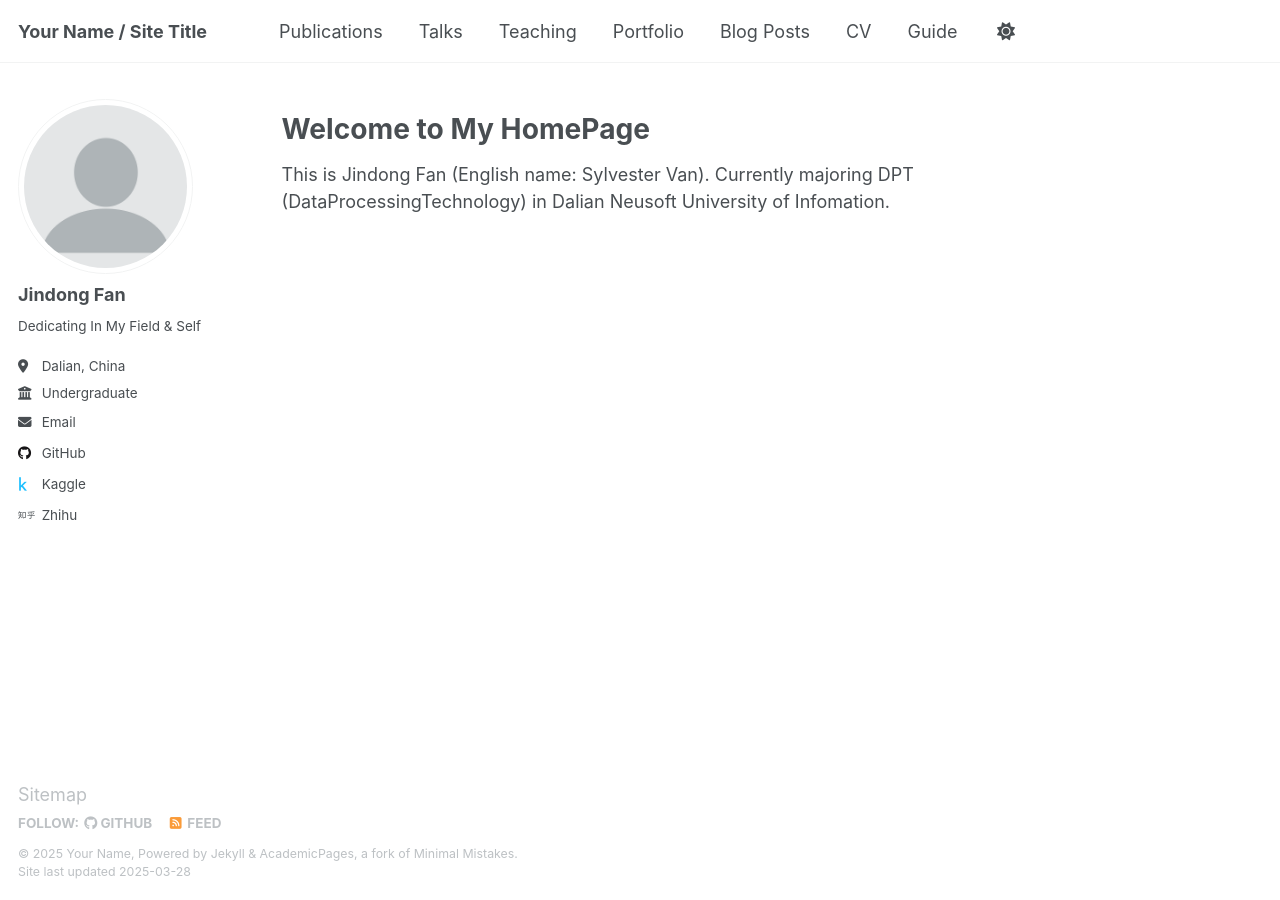
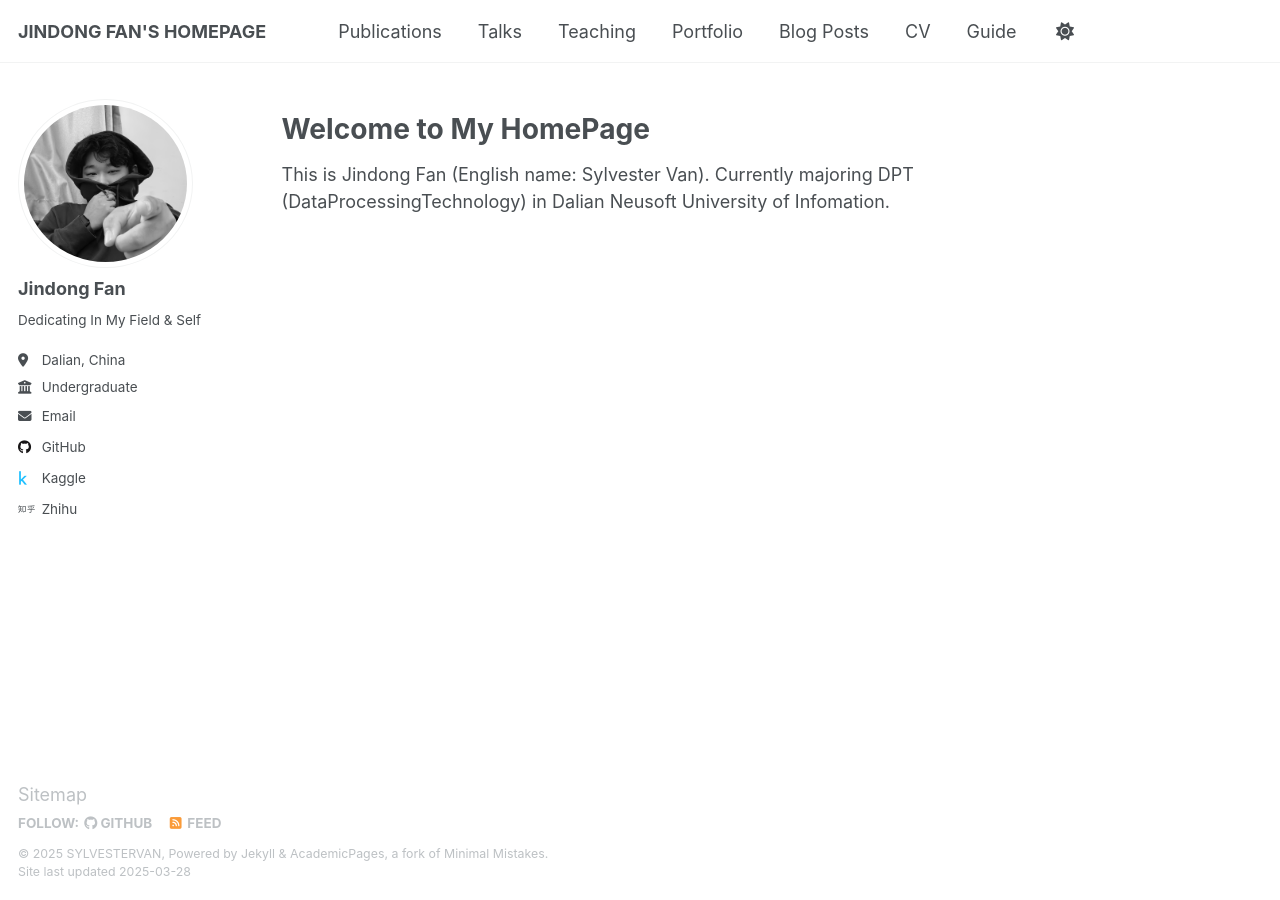
Before and after one commit to Sylvestervan/sylvestervan.github.io, a Jekyll site: the page built from _pages/about.md, in a window 1280 px wide. Built offline with Jekyll 4.4.1, drawn with Linux system fonts in a browser that asks for light colours.

Commit message:
fix or add

```diff
--- a/_config.yml
+++ b/_config.yml
@@ -9,11 +9,11 @@
 # Basic Site Settings
 locale                   : "en-US"
 site_theme               : "default"
-title                    : "Your Name / Site Title"
+title                    : "JINDONG FAN'S HOMEPAGE"
 title_separator          : "-"
-name                     : &name "Your Name"
+name                     : &name "SYLVESTERVAN"
 description              : &description "personal description"
-url                      : https://academicpages.github.io # the base hostname & protocol for your site e.g. "https://[your GitHub username].github.io"
+url                      : "https://sylvestervan.github.io" # the base hostname & protocol for your site e.g. "https://[your GitHub username].github.io"
 baseurl                  : "" # the subpath of your site, e.g. "/blog"
 repository               : "academicpages/academicpages.github.io"
 
@@ -22,7 +22,7 @@ repository               : "academicpages/academicpages.github.io"
 #               Additional customization can be done by editing /_includes/author-profile.html
 author:
   # Biographic information
-  avatar           : "profile.png"
+  avatar           : "profile-dong.png"
   name             : "Jindong Fan"
   pronouns         : # example: "she/her"
   bio              : "Dedicating In My Field & Self"
```
Also changed, not shown: images/profile-dong.png (added).
